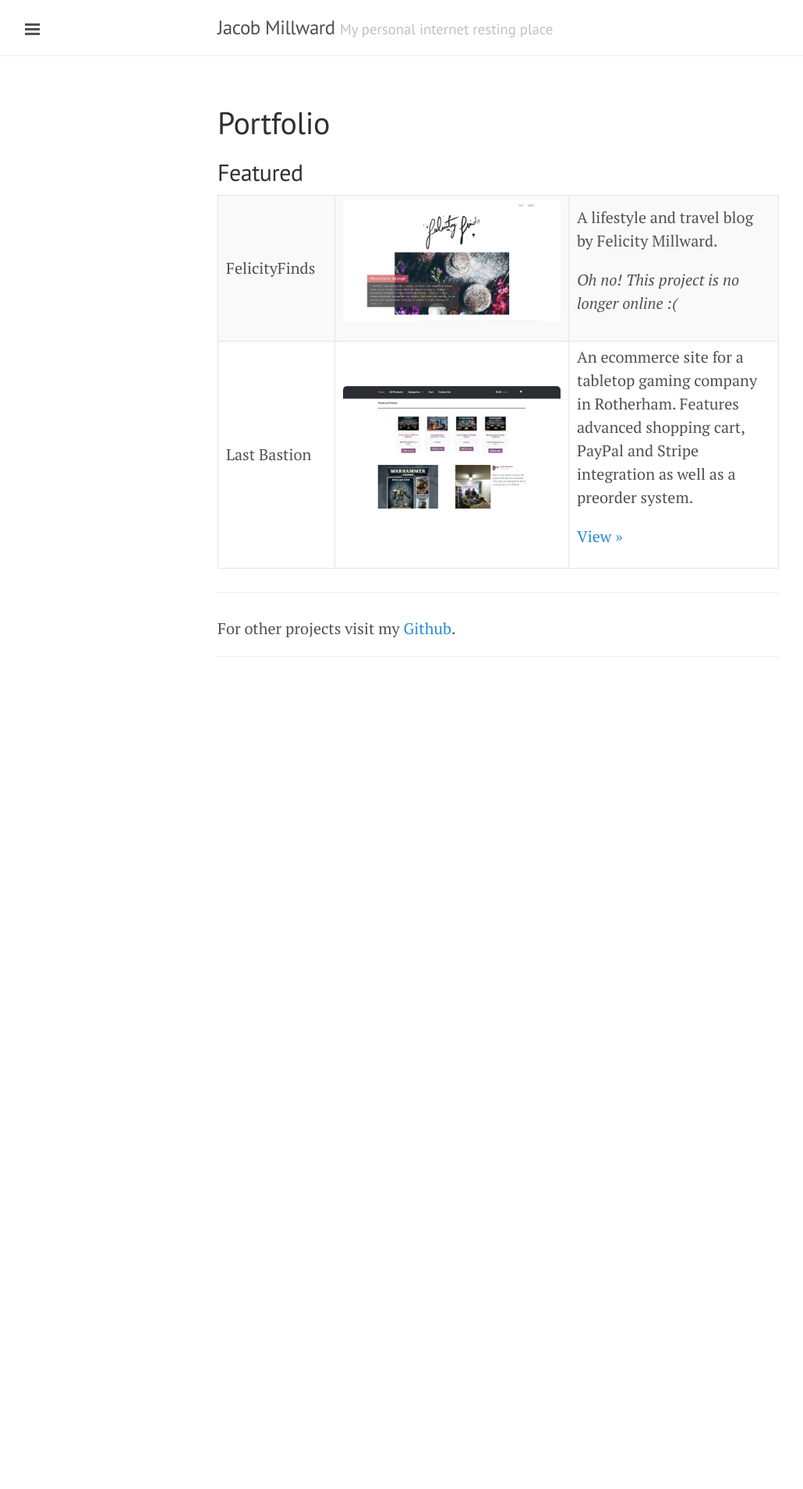
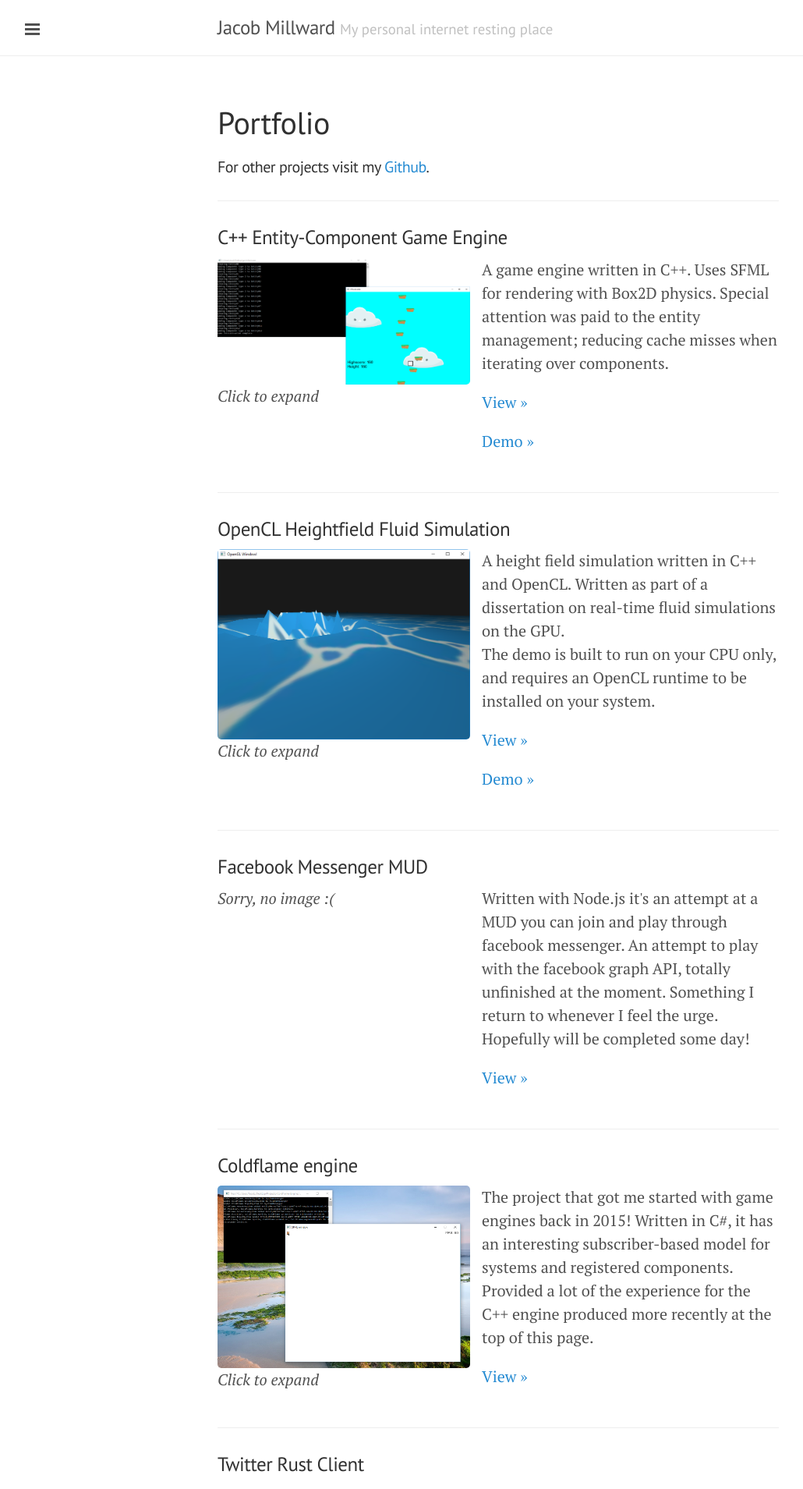
Before and after one commit to JacobMillward/blog, a Jekyll site: the page built from portfolio.md, in a window 1280 px wide. Shown: the top 1909 px of the page at 78% size, without its empty margins (1-1031 px from the left). Built offline with Jekyll 4.4.1, drawn with Linux system fonts in a browser that asks for light colours; before the commit the page ends 922 px from its top, so only the background shows below that; some of the changed text lies outside the part shown.

Commit message:
Updated portfolio design and added several projects to it

```diff
--- a/_data/projects.yml
+++ b/_data/projects.yml
@@ -1,10 +1,32 @@
 # - name: Test Project 1
-#   image_url: img/portfolio/img1.png
+#   image_url: link/to/img.png
 #   description: This is a project description. It provides a brief overview of how a project should be displayed. A download link is below
-#   url: "#"
-- name: FelicityFinds
-  image_url: /img/portfolio/FFinds.png
-  description: A lifestyle and travel blog by Felicity Millward.
+#   url: "http://myprimarylink.com"
+#   demo: "http://mydownloadlink.com"
+- name: C++ Entity-Component Game Engine
+  image_url: /img/portfolio/GameEngine.png
+  description: A game engine written in C++. Uses SFML for rendering with Box2D physics. Special attention was paid to the entity management; reducing cache misses when iterating over components.
+  url: "https://github.com/JacobMillward/csc3224-gamedev"
+  demo: "https://www.dropbox.com/s/ex857kk2r8pq09j/GameEngineExample.zip?dl=1"
+
+- name: OpenCL Heightfield Fluid Simulation
+  image_url: /img/portfolio/opencl_fluids.png
+  description: A height field simulation written in C++ and OpenCL. Written as part of a dissertation on real-time fluid simulations on the GPU.<br />The demo is built to run on your CPU only, and requires an OpenCL runtime to be installed on your system.
+  url: "https://github.com/JacobMillward/opencl_fluids"
+  demo: "https://www.dropbox.com/s/h771wdcrrbs3ob2/opencl_fluids_CPU.zip?dl=1"
+
+- name: Facebook Messenger MUD
+  description: Written with Node.js it's an attempt at a MUD you can join and play through facebook messenger. An attempt to play with the facebook graph API, totally unfinished at the moment. Something I return to whenever I feel the urge. Hopefully will be completed some day!
+  url: "https://github.com/JacobMillward/mud_messengerbot"
+
+- name: Coldflame engine
+  image_url: /img/posts/2015-09-21/coldflame-example.png
+  description: The project that got me started with game engines back in 2015! Written in C#, it has an interesting subscriber-based model for systems and registered components. Provided a lot of the experience for the C++ engine produced more recently at the top of this page.
+  url: "https://github.com/jacobmillward/coldflame-engine"
+
+- name: Twitter Rust Client
+  description: My recent attempt to learn rust whilst making a semi-useful application. At the moment, it only shows a GTK interface built with Glade, with no interaction with the twitter API.
+  url: "https://github.com/JacobMillward/twitter_rust"
 
 - name: Last Bastion
   image_url: /img/portfolio/LastBastion.png
--- a/_includes/head.html
+++ b/_includes/head.html
@@ -18,6 +18,7 @@
   <link rel="stylesheet" href="/css/poole.css">
   <link rel="stylesheet" href="/css/syntax.css">
   <link rel="stylesheet" href="/css/lanyon.css">
+  <link rel="stylesheet" href="/css/custom.css">
   <link rel="stylesheet" href="http://fonts.googleapis.com/css?family=PT+Serif:400,400italic,700%7CPT+Sans:400">{% if page.title == 'Portfolio' %}
   <link rel="stylesheet" href="/fancybox/source/jquery.fancybox.css?v=2.1.5" type="text/css" media="screen" />{% endif %}
 
--- /dev/null
+++ b/css/custom.css
@@ -0,0 +1,14 @@
+.splitContainer {
+  display: flex;
+}
+.leftSide {
+  flex: 0 0 45%;
+}
+.leftSide img {
+  margin-top: auto;
+  margin-bottom: auto;
+}
+.rightSide {
+  flex: 1;
+  margin-left: 15px;
+}
--- a/portfolio.md
+++ b/portfolio.md
@@ -2,34 +2,38 @@
 layout: page
 title: Portfolio
 ---
-## Featured
 
-<table>
-  {% for project in site.data.projects %}
-  <tr>
-    <td style="width: 150px">{{project.name}}</td>
-    <td style="width:300px"><a class="fancybox" rel="group" href="{{project.image_url}}"><img src="{{project.image_url}}" alt="" /></a></td>
-    <td>
+##### For other projects visit my [Github]({{site.github_url}}).
+----
+{% for project in site.data.projects %}
+  <h3>{{project.name}}</h3>
+  <section class="splitContainer">
+    <div class="leftSide">
+    {% if project.image_url %}
+      <a class="fancybox" rel="group" href="{{project.image_url}}"><img src="{{project.image_url}}" alt="" /></a>
+      <i>Click to expand</i>
+    {% else %}
+      <p><i>Sorry, no image :(</i></p>
+    {% endif %}
+    </div>
+    <div class="rightSide">
       <p>
         {{project.description}}
       </p>
-      <p>
-      {% if project.url %}
-      <a href="{{project.url}}" target="_blank">View &raquo;</a>
-      {% else %}
-      <i>Oh no! This project is no longer online :(</i>
-      {% endif %}
-      </p>
-    </td>
-  </tr>
-  {% endfor %}
-  {% unless site.data.projects %}
-  <tr>
-    <td>Nothing here yet.</td>
-  </tr>
-  {% endunless %}
-</table>
-
-----
-
-For other projects visit my [Github]({{site.github_url}}).
+        {% if project.url %}
+        <p>
+          <a href="{{project.url}}">View &raquo;</a>
+        </p>
+        {% endif %}
+        {% if project.demo %}
+        <p>
+          <a href="{{project.demo}}">Demo &raquo;</a>
+        </p>
+        {% endif %}
+    </div>
+  </section>
+  <hr />
+{% endfor %}
+{% unless site.data.projects %}
+## Nothing here yet. :(
+{% endunless %}
```
Also changed, not shown: img/portfolio/GameEngine.png (added), img/portfolio/opencl_fluids.png (added).
